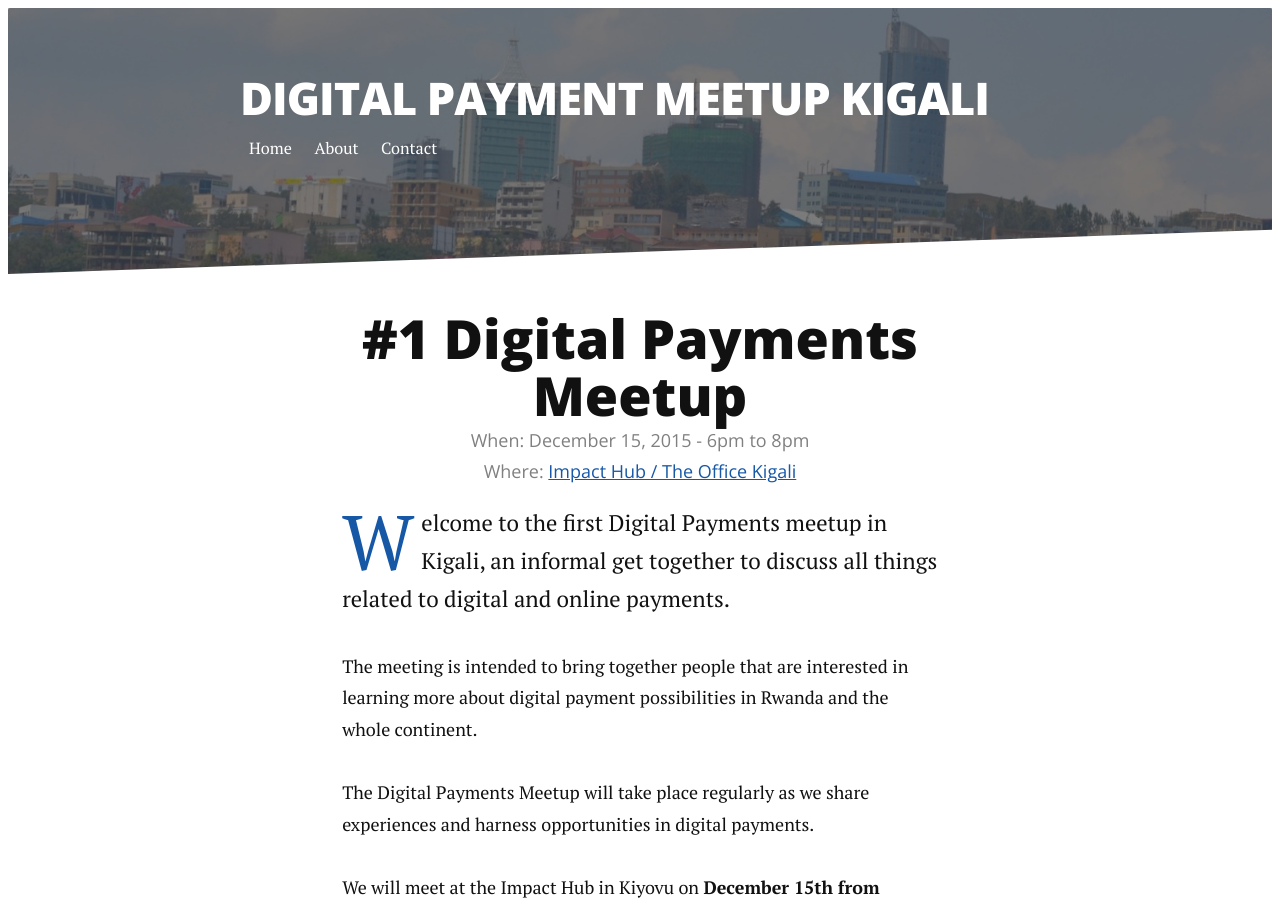
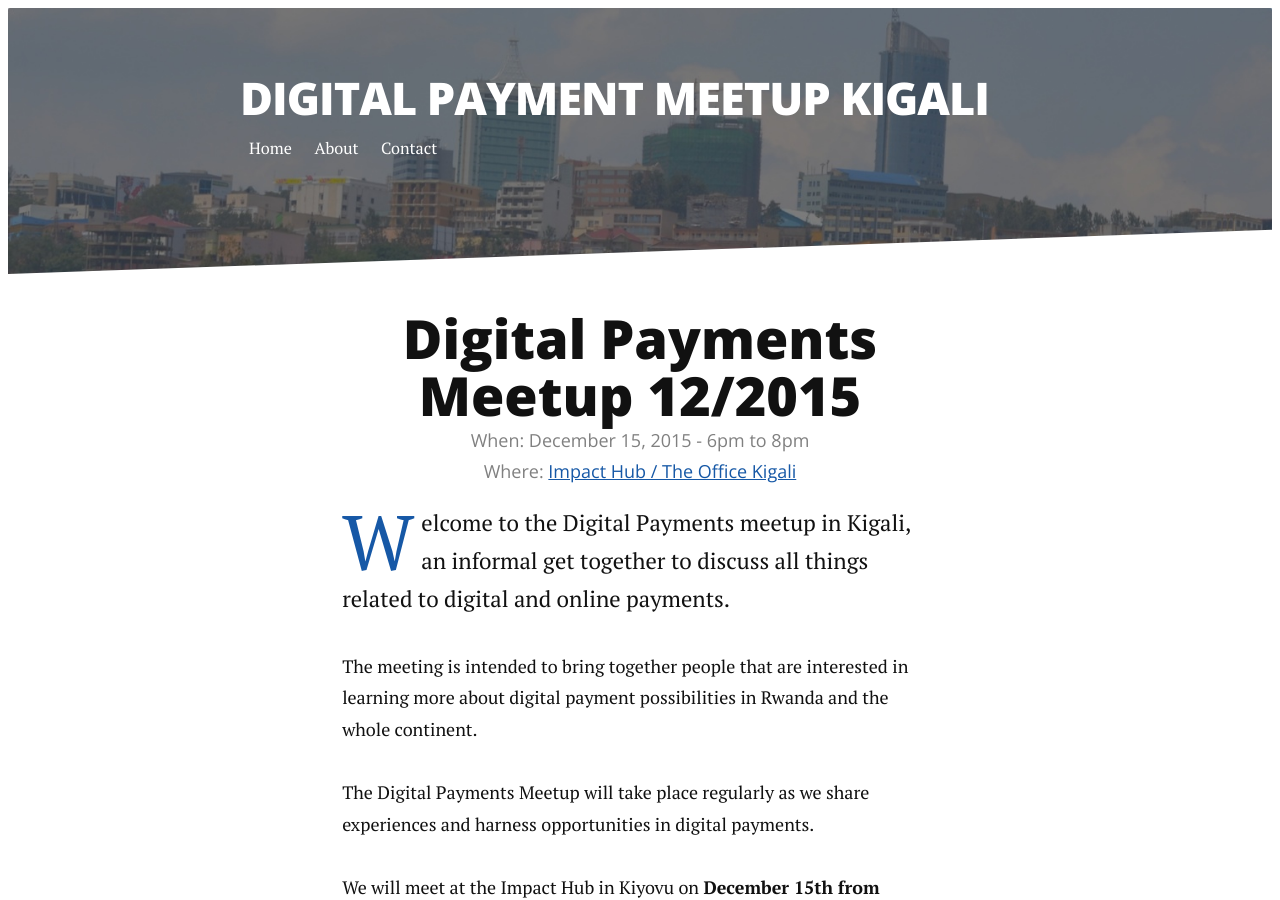
Before and after one commit to bumi/online-payments-meetup-kigali, a Jekyll site: the page built from _posts/2015-12-08-first-online-payments-meetup-kigali.markdown, in a window 1280 px wide and 900 px high. Built offline with Jekyll 4.4.1, drawn with Linux system fonts in a browser that asks for light colours; nearby versions of some CDN libraries; Markdown is read by kramdown in place of the engine named in the settings.

Commit message:
it was not the first overall meeting

```diff
--- a/_posts/2015-12-08-first-online-payments-meetup-kigali.markdown
+++ b/_posts/2015-12-08-first-online-payments-meetup-kigali.markdown
@@ -1,6 +1,6 @@
 ---
 layout: meetup
-title:  "#1 Digital Payments Meetup"
+title:  "Digital Payments Meetup 12/2015"
 truncate: false
 meetup: "kigali-2015-12-15"
 event_date: 2015-12-15
@@ -12,7 +12,7 @@ location:
 date: 2015-12-08
 ---
 
-<p class="intro"><span class="dropcap">W</span>elcome to the first Digital Payments meetup in Kigali, an informal get together to discuss all things related to digital and online payments.</p>
+<p class="intro"><span class="dropcap">W</span>elcome to the Digital Payments meetup in Kigali, an informal get together to discuss all things related to digital and online payments.</p>
 
 <p>The meeting is intended to bring together people that are interested in learning more about digital payment possibilities in Rwanda and the whole continent.</p>
 
```
